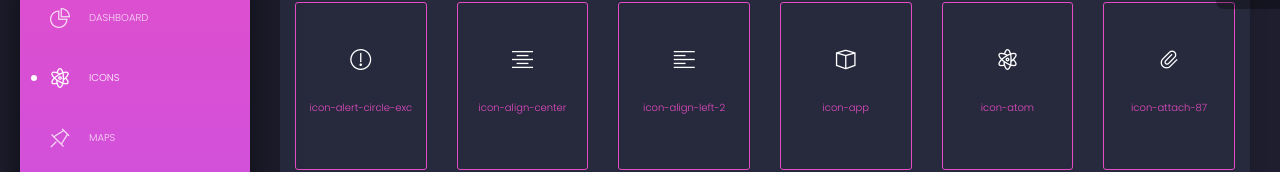
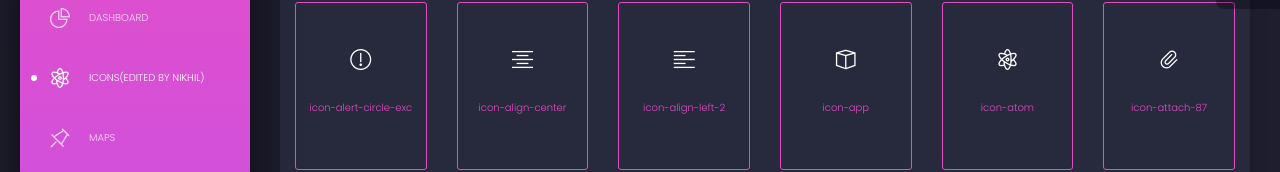
Before and after one commit to ts2972002/ADBMS-Sem-5-, a website: page icons.html in a window 1280 px wide. Shown: the part 169-341 px from the top of the page. Drawn offline with Linux system fonts and the light colour scheme; some packages are replaced by stand-ins of ours.

Commit message:
changes made

```diff
--- a/icons.html
+++ b/icons.html
@@ -60,7 +60,7 @@
           <li class="active ">
             <a href="./icons.html">
               <i class="tim-icons icon-atom"></i>
-              <p>Icons</p>
+              <p>Icons(Edited by nikhil)</p>
             </a>
           </li>
           <li>
```
